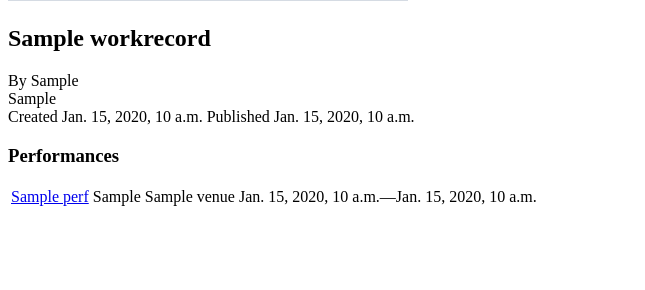
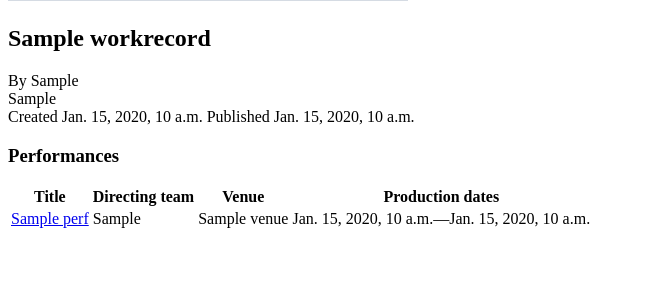
Before and after one commit to umdsp/romeu, a Django app: template templates/archive/workrecord_detail.html in a window 1280 px wide. Shown: the part 367-657 px from the top of the page, without its empty margins (0-645 px from the left). Run offline with Django 3.2, Linux system fonts and the light colour scheme; the template is opened without the code that fills it: most values are stand-ins (such as "Sample title", 1, 10 or a date in 2020); grey boxes marked "Sample" are stand-in pictures; parts of the project's set-up code (start-up, migrations or seed data) failed here and were passed over; some libraries are stand-ins or nearby versions.

Commit message:
Add table headers to production data

```diff
--- a/templates/archive/workrecord_detail.html
+++ b/templates/archive/workrecord_detail.html
@@ -27,9 +27,18 @@
         </aside
 
         <section class="data">
-            {% if workrecord.performances %}
+            {% if workrecord.performances.all %}
                 <h3>Performances</h3>
                 <table>
+                    <thead>
+                        <tr>
+                            <th>Title</th>
+                            <th>Directing team</th>
+                            <th>Venue</th>
+                            <th>Production dates</th>
+                        </tr>
+                    </thead>
+                    <tbody>
                 {% for perf in workrecord.performances.all %}
                     <tr>
                         <td><a href="/production/{{ perf.pk }}">{{ perf.title }}</a></td>
@@ -38,6 +47,7 @@
                         <td>{% if perf.begin_date %}{{ perf.begin_date_display }}&mdash;{% endif %}{% if perf.end_date %}{{ perf.end_date_display }}{% endif %}</td>
                     </tr>
                 {% endfor %}
+                    </tbody>
                 </table>
             {% endif %}
         </section>
```
